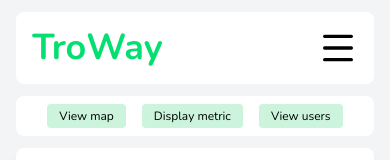
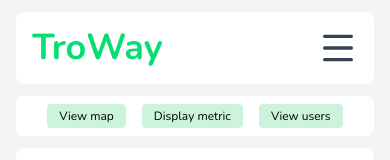
Before and after one commit to JoshTino/troway, a React (Vite) app in the folder frontend/: page /view-users in a window 390 px wide. Shown: the top 160 px of the page. Built offline with nearby package versions, Linux system fonts and the light colour scheme; no server answers; sample sign-in values are in the browser's storage.

Commit message:
feat: change hamburger color to gray

```diff
--- a/frontend/components/AdminViewUsers.jsx
+++ b/frontend/components/AdminViewUsers.jsx
@@ -135,7 +135,7 @@ const AdminViewUsers = () => {
 			<nav className="flex flex-col items-center justify-center">
 				<div className="flex w-11/12 justify-between rounded-lg mt-3 bg-white p-4">
 					<h1 className="text-4xl text-center text-green-400 font-nunito font-bold">TroWay</h1>
-					<button onClick={() => setOpen(!open)}>
+					<button className="text-gray-700" onClick={() => setOpen(!open)}>
 						{open ? <X size={40}/> : <Menu size={40} />}
 					</button>
 				</div>
```
